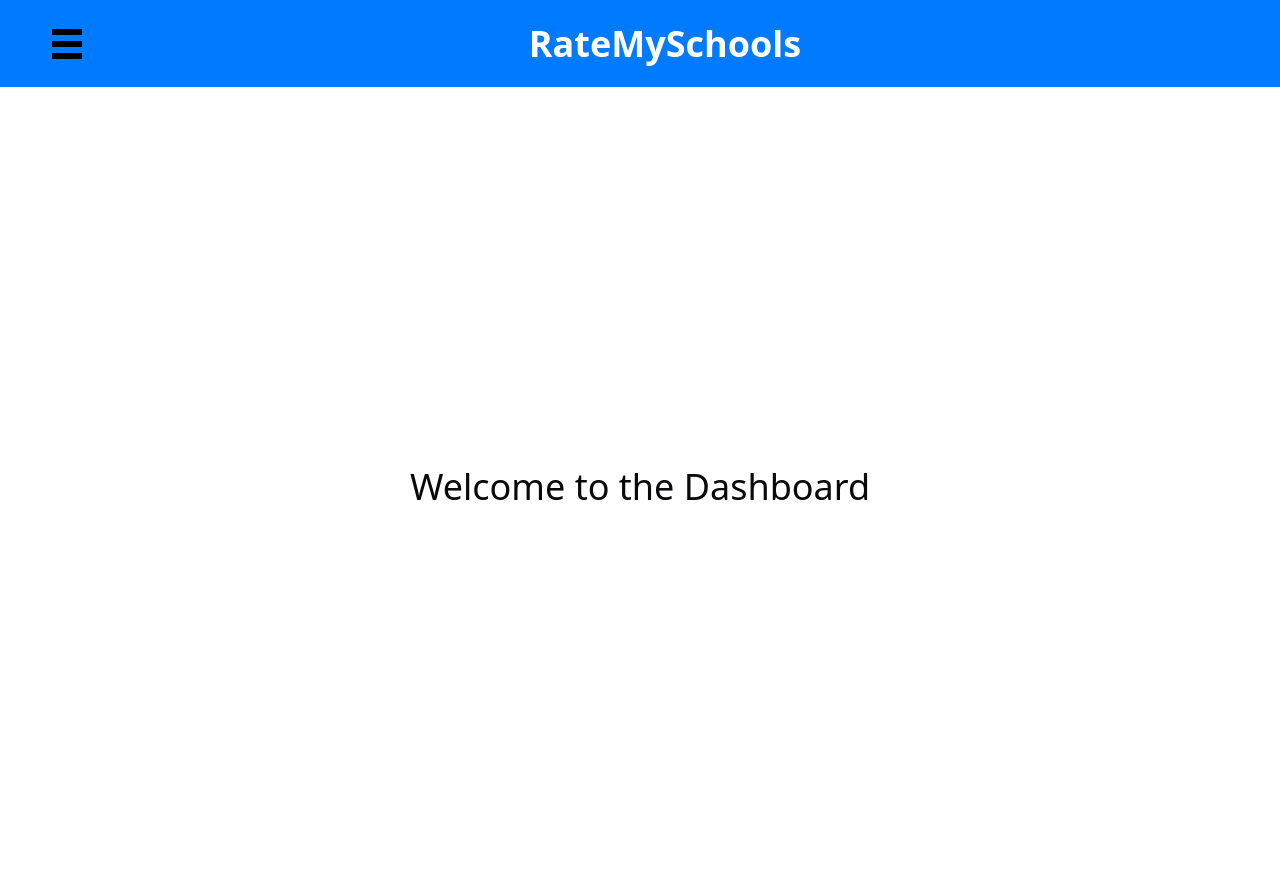
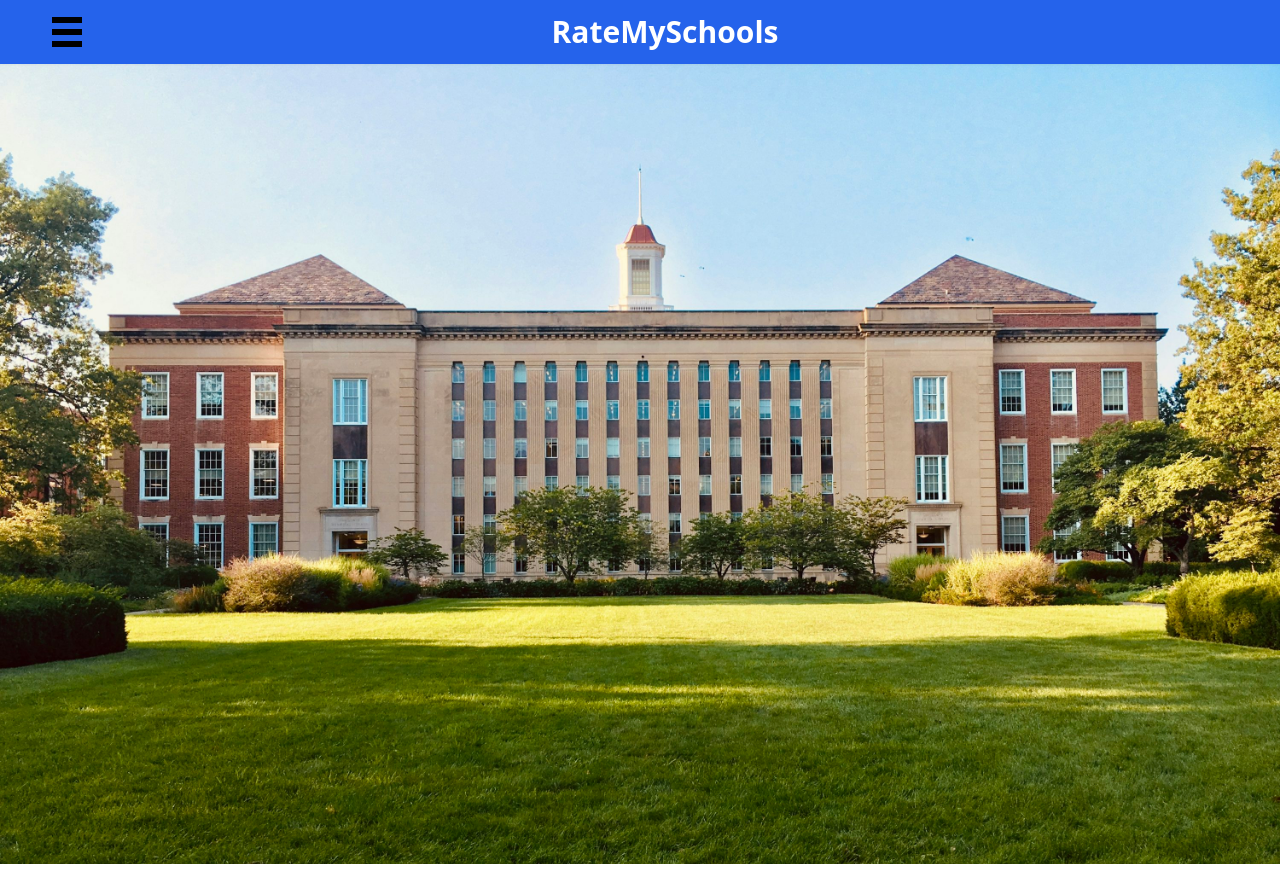
Before and after one commit to Christopher4113/Rate-My-Schools, a React (Vite) app in the folder client/: page /dashboard in a window 1280 px wide. After the commit the page ends 864 px from the top, so only its background shows below. Built offline with nearby package versions, Linux system fonts and the light colour scheme; sample sign-in values are in the browser's storage.

Commit message:
dashboard changes

```diff
--- a/client/src/components/custom/Header.tsx
+++ b/client/src/components/custom/Header.tsx
@@ -1,18 +1,18 @@
-import React, { useState } from 'react';
-import { useNavigate } from 'react-router-dom';
-import Option from '../ui/option';
+import React, { useState } from "react";
+import { useNavigate } from "react-router-dom";
+import Option from "../ui/option";
 
 const Header = () => {
   const navigate = useNavigate();
   const [isSidebarOpen, setSidebarOpen] = useState(false);
 
   const handleLogout = () => {
-    sessionStorage.removeItem('token'); // Clear sessionStorage
-    navigate('/login'); // Redirect to login page
+    sessionStorage.removeItem("token"); // Clear sessionStorage
+    navigate("/login"); // Redirect to login page
   };
 
   const handleMenu = () => {
-    navigate('/dashboard');
+    navigate("/dashboard");
   };
 
   const toggleSidebar = () => {
@@ -20,20 +20,17 @@ const Header = () => {
   };
 
   return (
-    <div className="relative p-2 shadow-sm flex items-center justify-between px-5 max-sm:text-sm max-sm:scale-90 max-sm:space-2"
-    style={{
-      backgroundColor: "#007BFF",
-    }}
-
-
+    <div
+      className="relative w-full h-16 flex items-center justify-between px-5 shadow-sm z-50
+                 max-sm:h-14 max-sm:px-3 bg-blue-600"
     >
       {/* Option Button */}
-      <div className="flex items-center -mt-6 max-sm:-ml-12">
+      <div className="flex items-center -mt-6 max-sm:-ml-8">
         <Option onClick={toggleSidebar} />
       </div>
 
       {/* Main Title */}
-      <div className="text-center text-white font-semibold text-4xl max-sm:text-2xl">
+      <div className="text-center text-white font-semibold text-3xl max-sm:text-xl">
         RateMySchools
       </div>
 
--- a/client/src/pages/Dashboard.tsx
+++ b/client/src/pages/Dashboard.tsx
@@ -1,10 +1,18 @@
 import React from 'react';
 import { Link, useNavigate } from 'react-router-dom';
+import axios from 'axios';
+import { useState,useEffect } from 'react';
 const Dashboard = () => {
+
   return (
     <div className="min-h-screen flex items-center justify-center"
+    style={{
+      backgroundImage: `url('/dashboard.jpg')`,
+      backgroundSize: "cover",
+      backgroundPosition: "center",
+    }}
     >
-      <h1 className="text-4xl">Welcome to the Dashboard</h1>
+
     </div>
   );
 };
```
Also changed, not shown: client/public/dashboard.jpg (added).
